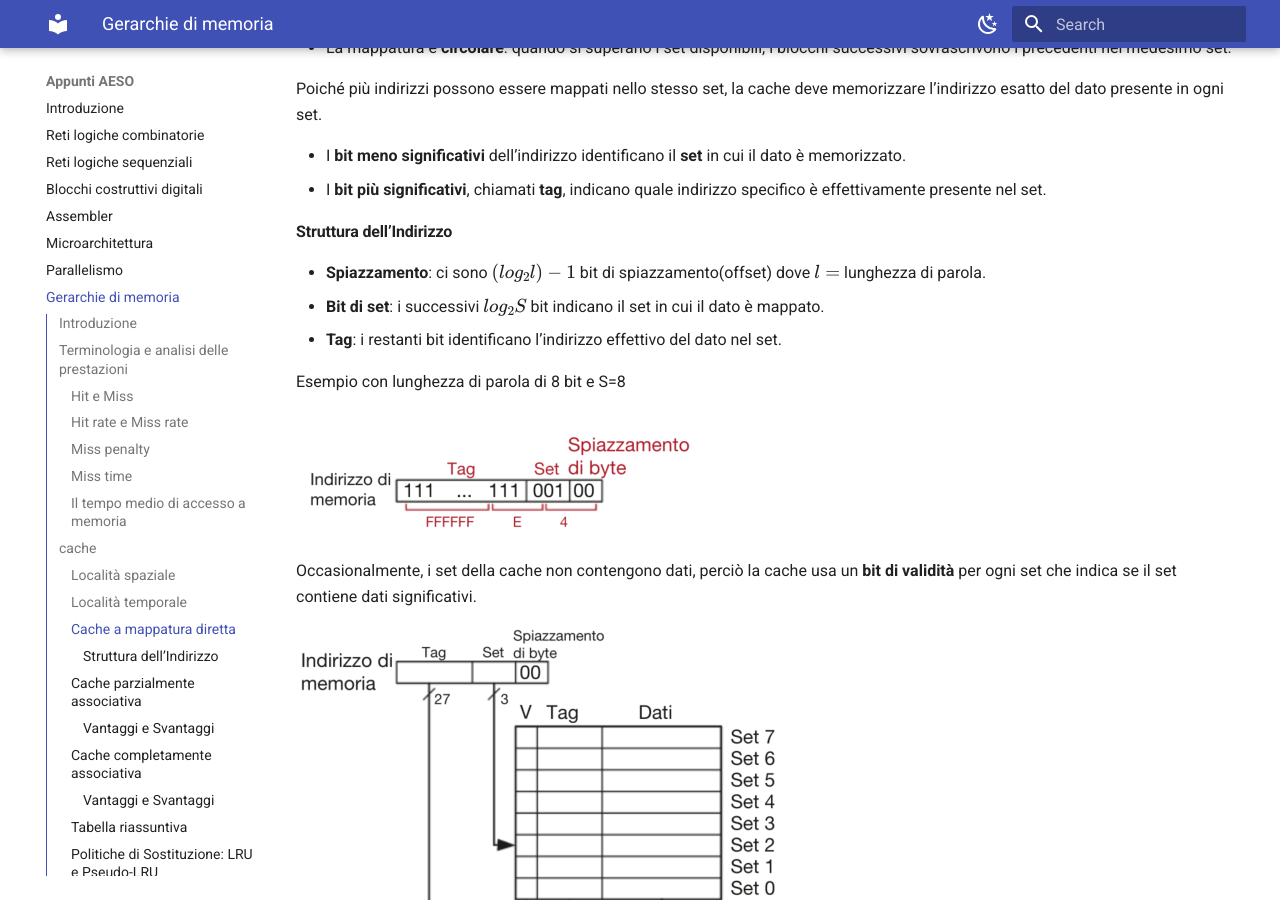
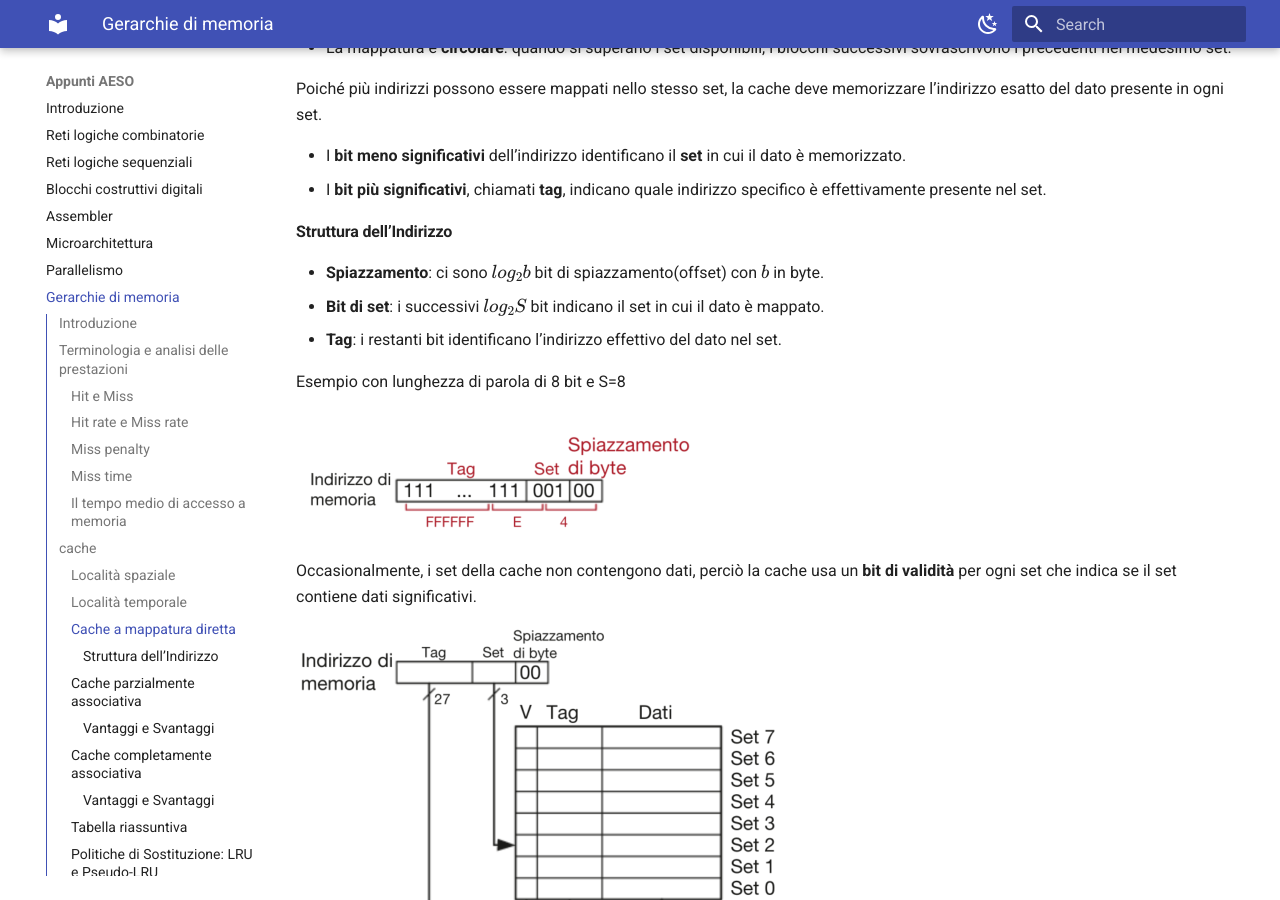
Before and after one commit to Firi0n/appunti-AESO, an MkDocs documentation site: the page built from docs/08_gerarchie_di_memoria.md, in a window 1280 px wide and 900 px high, scrolled down 4358 px. Built offline with MkDocs 1.6.1 and Material for MkDocs 9.7.7, drawn with Linux system fonts in a browser that asks for light colours; emoji names are drawn with the system emoji font.

Commit message:
correzione formula spiazzamento cache

```diff
--- a/docs/08_gerarchie_di_memoria.md
+++ b/docs/08_gerarchie_di_memoria.md
@@ -143,7 +143,7 @@ Poiché più indirizzi possono essere mappati nello stesso set, la cache deve me
 
 ### Struttura dell’Indirizzo
 
-- **Spiazzamento**: ci sono $(log_2l)-1$ bit di spiazzamento(offset) dove $l =$ lunghezza di parola.
+- **Spiazzamento**: ci sono $log_2b$ bit di spiazzamento(offset) con $b$ in byte.
 - **Bit di set**: i successivi $log_2S$ bit indicano il set in cui il dato è mappato.
 - **Tag**: i restanti bit identificano l’indirizzo effettivo del dato nel set.
 
```
